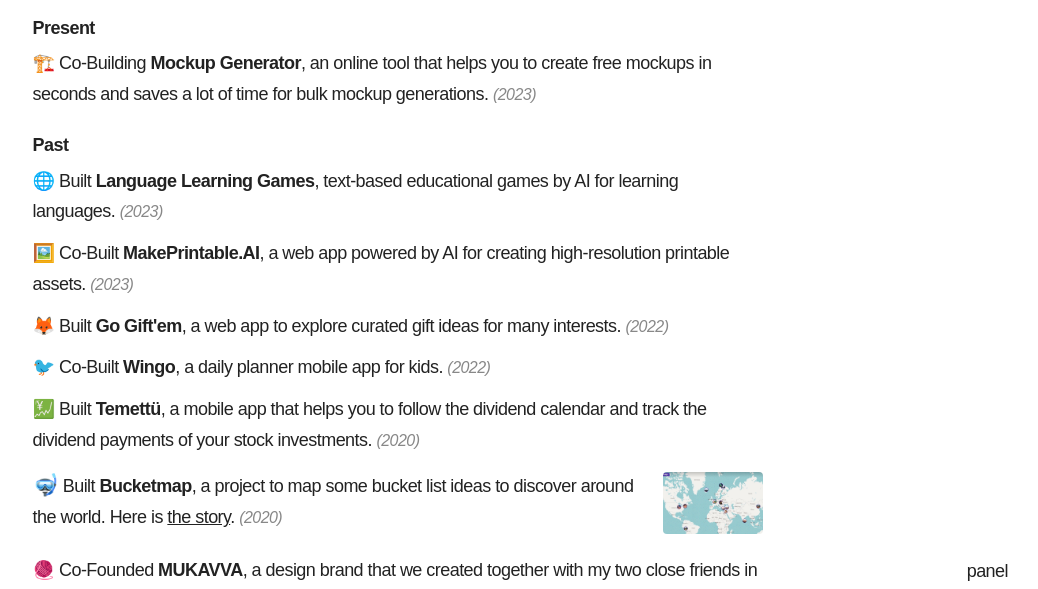
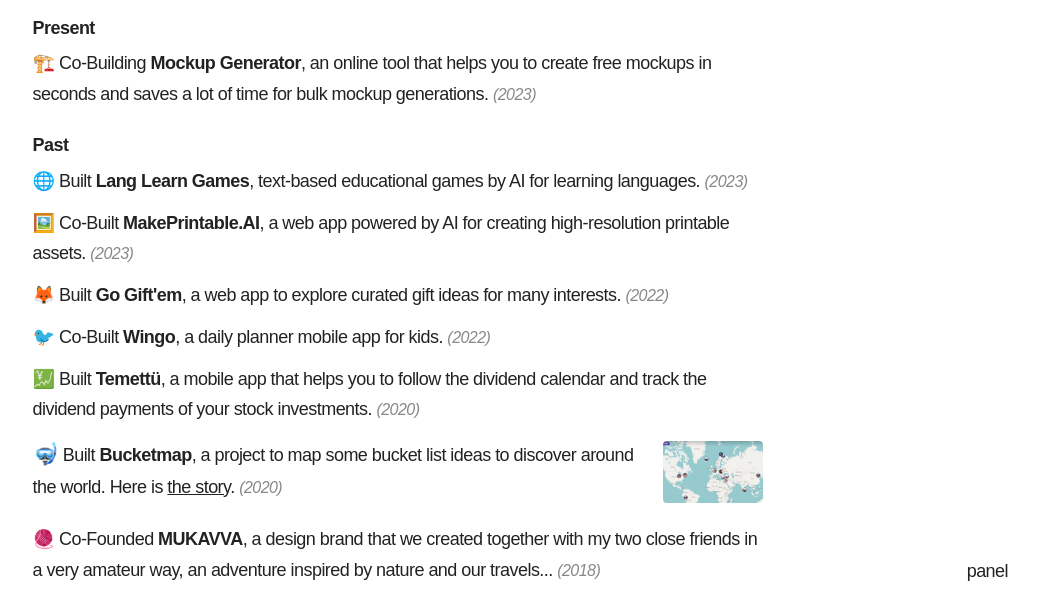
Before and after one commit to ebru/ebrukaya.me, a Gatsby site: page /projects in a window 1280 px wide. Shown: the part 193-782 px from the top of the page, without its empty margins (242-1280 px from the left). Built offline with nearby package versions, Linux system fonts and the light colour scheme; Gatsby itself is replaced by a stand-in of ours; a web font is replaced by a local one.

Commit message:
Update side-projects-card.component.jsx

```diff
--- a/src/components/side-projects-card/side-projects-card.component.jsx
+++ b/src/components/side-projects-card/side-projects-card.component.jsx
@@ -25,7 +25,7 @@
 			<SubTitle>Past</SubTitle>
 			<ItemList>
 				<Item>
-					<CustomEmoji label='language' emoji='🌐' /> Built <CustomLink targetUrl='https://langlearngames.com'>Language Learning Games</CustomLink>,
+					<CustomEmoji label='language' emoji='🌐' /> Built <CustomLink targetUrl='https://langlearngames.com'>Lang Learn Games</CustomLink>,
 					text-based educational games by AI for learning languages. <Date>(2023)</Date>
 				</Item>
 				<Item>
```
